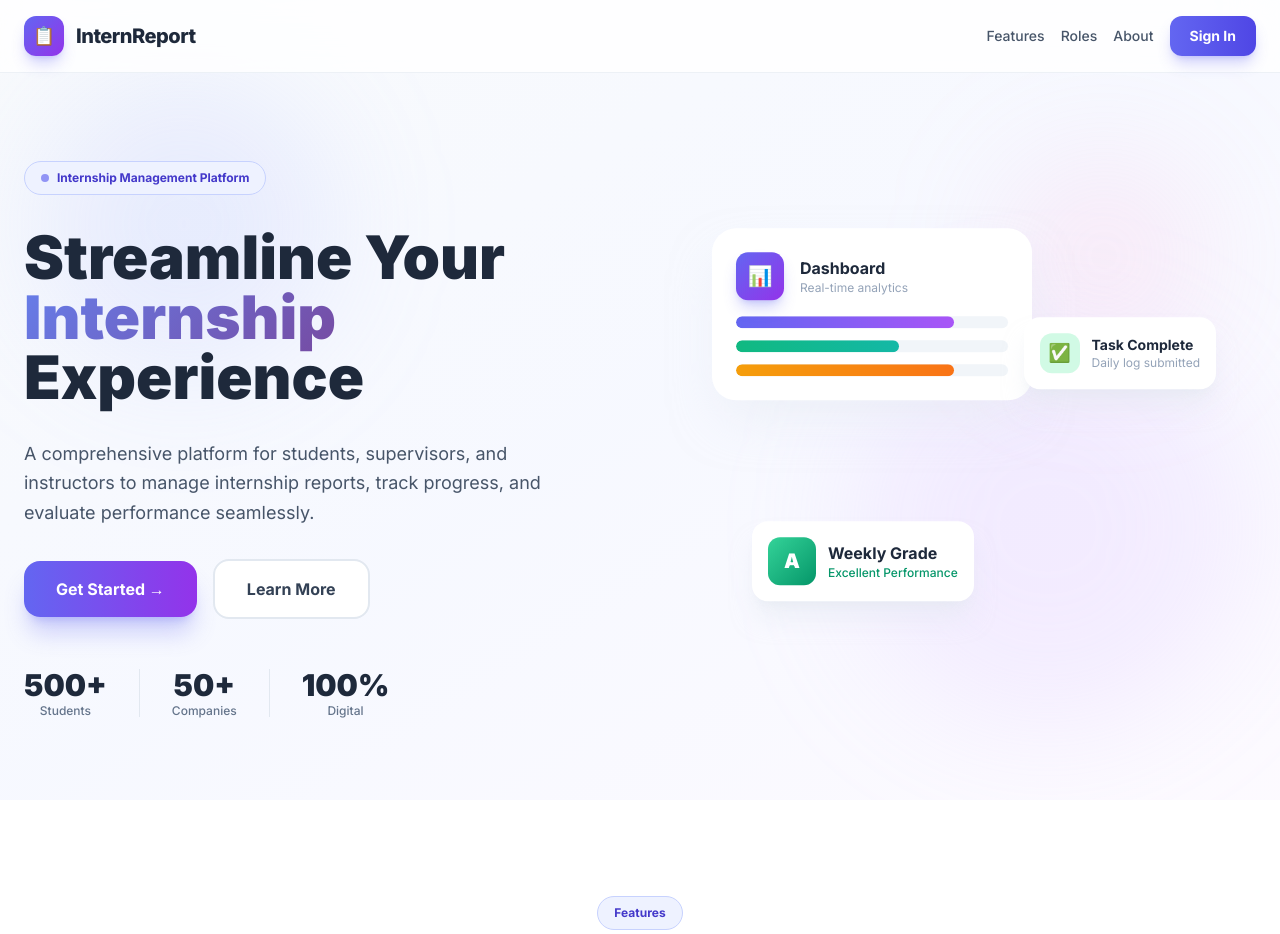
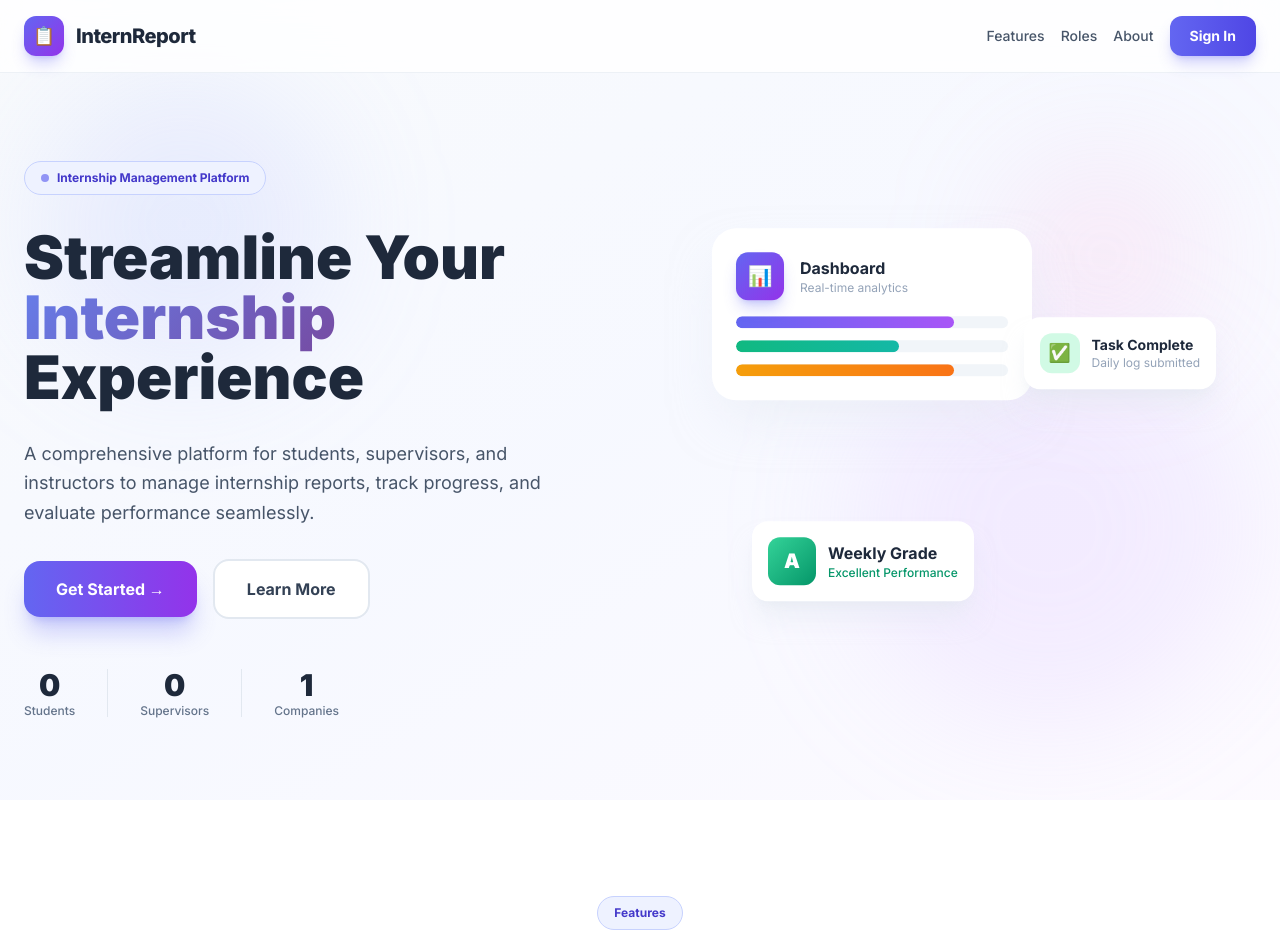
Before and after one commit to eishweyeesan-tech/internshipreport, a PHP site: page /internreport/ in a window 1280 px wide. Shown: the top 934 px of the page. Run offline with PHP 8.4, Linux system fonts and the light colour scheme; data comes from the database, SQL or seed files in the repository; tables that the repository leaves empty hold one stand-in row (values such as "Sample post"); some libraries are stand-ins or nearby versions.

Commit message:
update home page

```diff
--- /dev/null
+++ b/api/homepage_stats.php
@@ -0,0 +1,14 @@
+<?php
+header('Content-Type: application/json');
+
+require_once __DIR__ . '/../config/database.php';
+
+$students    = (int) $pdo->query("SELECT COUNT(*) FROM users WHERE role = 'student'")->fetchColumn();
+$supervisors = (int) $pdo->query("SELECT COUNT(*) FROM users WHERE role = 'supervisor'")->fetchColumn();
+$companies   = (int) $pdo->query('SELECT COUNT(*) FROM companies')->fetchColumn();
+
+echo json_encode([
+    'students'    => $students,
+    'supervisors' => $supervisors,
+    'companies'   => $companies,
+]);
--- a/index.php
+++ b/index.php
@@ -138,18 +138,18 @@ if (isset($_SESSION['user_id']) && isset($_SESSION['role'])) {
                     <!-- Stats -->
                     <div class="flex items-center gap-8 pt-4">
                         <div class="text-center">
-                            <p class="text-3xl font-black text-slate-800">500+</p>
+                            <p id="stat-students" class="text-3xl font-black text-slate-800">0</p>
                             <p class="text-xs text-slate-500 font-medium">Students</p>
                         </div>
                         <div class="w-px h-12 bg-slate-200"></div>
                         <div class="text-center">
-                            <p class="text-3xl font-black text-slate-800">50+</p>
-                            <p class="text-xs text-slate-500 font-medium">Companies</p>
+                            <p id="stat-supervisors" class="text-3xl font-black text-slate-800">0</p>
+                            <p class="text-xs text-slate-500 font-medium">Supervisors</p>
                         </div>
                         <div class="w-px h-12 bg-slate-200"></div>
                         <div class="text-center">
-                            <p class="text-3xl font-black text-slate-800">100%</p>
-                            <p class="text-xs text-slate-500 font-medium">Digital</p>
+                            <p id="stat-companies" class="text-3xl font-black text-slate-800">0</p>
+                            <p class="text-xs text-slate-500 font-medium">Companies</p>
                         </div>
                     </div>
                 </div>
@@ -559,5 +559,16 @@ if (isset($_SESSION['user_id']) && isset($_SESSION['role'])) {
         </div>
     </footer>
 
+    <script>
+        fetch('api/homepage_stats.php')
+            .then(function (response) { return response.json(); })
+            .then(function (data) {
+                document.getElementById('stat-students').textContent = data.students;
+                document.getElementById('stat-supervisors').textContent = data.supervisors;
+                document.getElementById('stat-companies').textContent = data.companies;
+            })
+            .catch(function () {});
+    </script>
+
 </body>
 </html>
```
Also changed, not shown: 1 other file.
